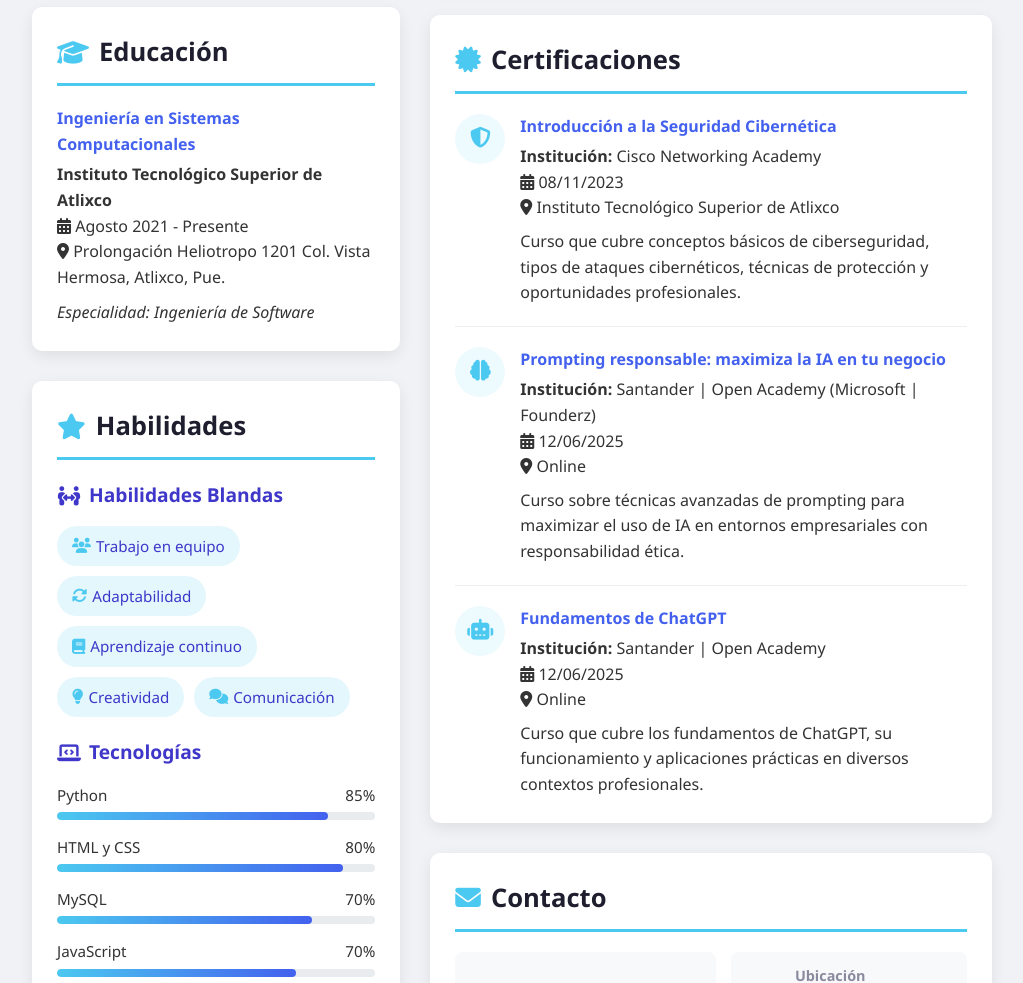
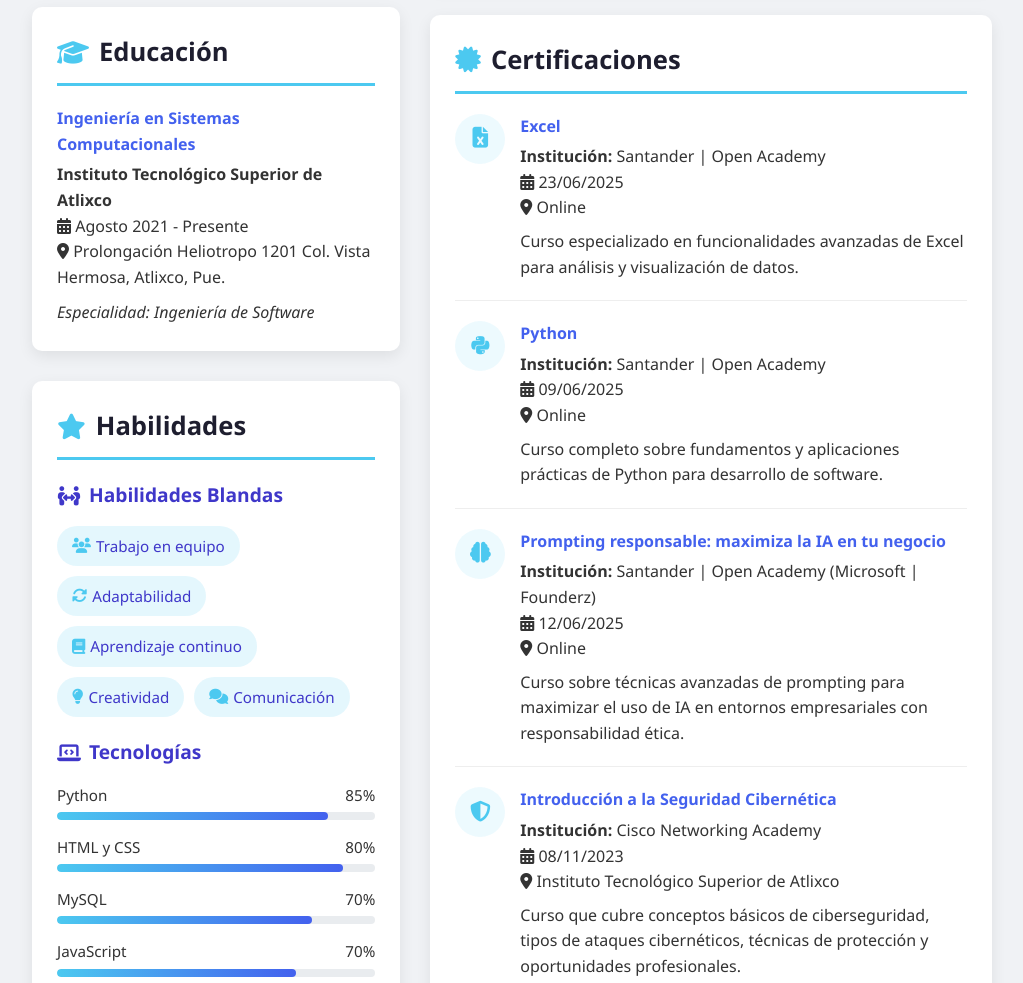
Before and after one commit to Ariel-Sempai/MyCV, a plain HTML site: page index.html in a window 1280 px wide. Shown: the part 1200-2183 px from the top of the page, without its empty margins (128-1151 px from the left). Drawn offline with Linux system fonts and the light colour scheme.

Commit message:
Nuevas certificaciones

```diff
--- a/index.html
+++ b/index.html
@@ -137,18 +137,31 @@
       <section class="section">
         <h2 class="section-title"><i class="fas fa-certificate"></i> Certificaciones</h2>
 
+        <!-- Excel (nuevo) -->
         <div class="certification-card">
-          <div class="cert-icon"><i class="fas fa-shield-alt"></i></div>
+          <div class="cert-icon"><i class="fas fa-file-excel"></i></div>
           <div class="cert-content">
-            <div class="cert-title">Introducción a la Seguridad Cibernética</div>
-            <div><strong>Institución:</strong> Cisco Networking Academy</div>
-            <div><i class="fas fa-calendar-alt"></i> 08/11/2023</div>
-            <div><i class="fas fa-map-marker-alt"></i> Instituto Tecnológico Superior de Atlixco</div>
-            <p style="margin-top: 8px;">Curso que cubre conceptos básicos de ciberseguridad, tipos de ataques cibernéticos, técnicas de protección y oportunidades profesionales.</p>
+            <div class="cert-title">Excel</div>
+            <div><strong>Institución:</strong> Santander | Open Academy</div>
+            <div><i class="fas fa-calendar-alt"></i> 23/06/2025</div>
+            <div><i class="fas fa-map-marker-alt"></i> Online</div>
+            <p style="margin-top: 8px;">Curso especializado en funcionalidades avanzadas de Excel para análisis y visualización de datos.</p>
           </div>
         </div>
 
-        <!-- Nuevo certificado: Prompting responsable -->
+        <!-- Python (nuevo) -->
+        <div class="certification-card">
+          <div class="cert-icon"><i class="fab fa-python"></i></div>
+          <div class="cert-content">
+            <div class="cert-title">Python</div>
+            <div><strong>Institución:</strong> Santander | Open Academy</div>
+            <div><i class="fas fa-calendar-alt"></i> 09/06/2025</div>
+            <div><i class="fas fa-map-marker-alt"></i> Online</div>
+            <p style="margin-top: 8px;">Curso completo sobre fundamentos y aplicaciones prácticas de Python para desarrollo de software.</p>
+          </div>
+        </div>
+
+        <!-- Prompting responsable (existente) -->
         <div class="certification-card">
           <div class="cert-icon"><i class="fas fa-brain"></i></div>
           <div class="cert-content">
@@ -160,15 +173,15 @@
           </div>
         </div>
 
-        <!-- Nuevo certificado: Fundamentos de ChatGPT -->
+        <!-- Seguridad Cibernética (existente) -->
         <div class="certification-card">
-          <div class="cert-icon"><i class="fas fa-robot"></i></div>
+          <div class="cert-icon"><i class="fas fa-shield-alt"></i></div>
           <div class="cert-content">
-            <div class="cert-title">Fundamentos de ChatGPT</div>
-            <div><strong>Institución:</strong> Santander | Open Academy</div>
-            <div><i class="fas fa-calendar-alt"></i> 12/06/2025</div>
-            <div><i class="fas fa-map-marker-alt"></i> Online</div>
-            <p style="margin-top: 8px;">Curso que cubre los fundamentos de ChatGPT, su funcionamiento y aplicaciones prácticas en diversos contextos profesionales.</p>
+            <div class="cert-title">Introducción a la Seguridad Cibernética</div>
+            <div><strong>Institución:</strong> Cisco Networking Academy</div>
+            <div><i class="fas fa-calendar-alt"></i> 08/11/2023</div>
+            <div><i class="fas fa-map-marker-alt"></i> Instituto Tecnológico Superior de Atlixco</div>
+            <p style="margin-top: 8px;">Curso que cubre conceptos básicos de ciberseguridad, tipos de ataques cibernéticos, técnicas de protección y oportunidades profesionales.</p>
           </div>
         </div>
 
```
